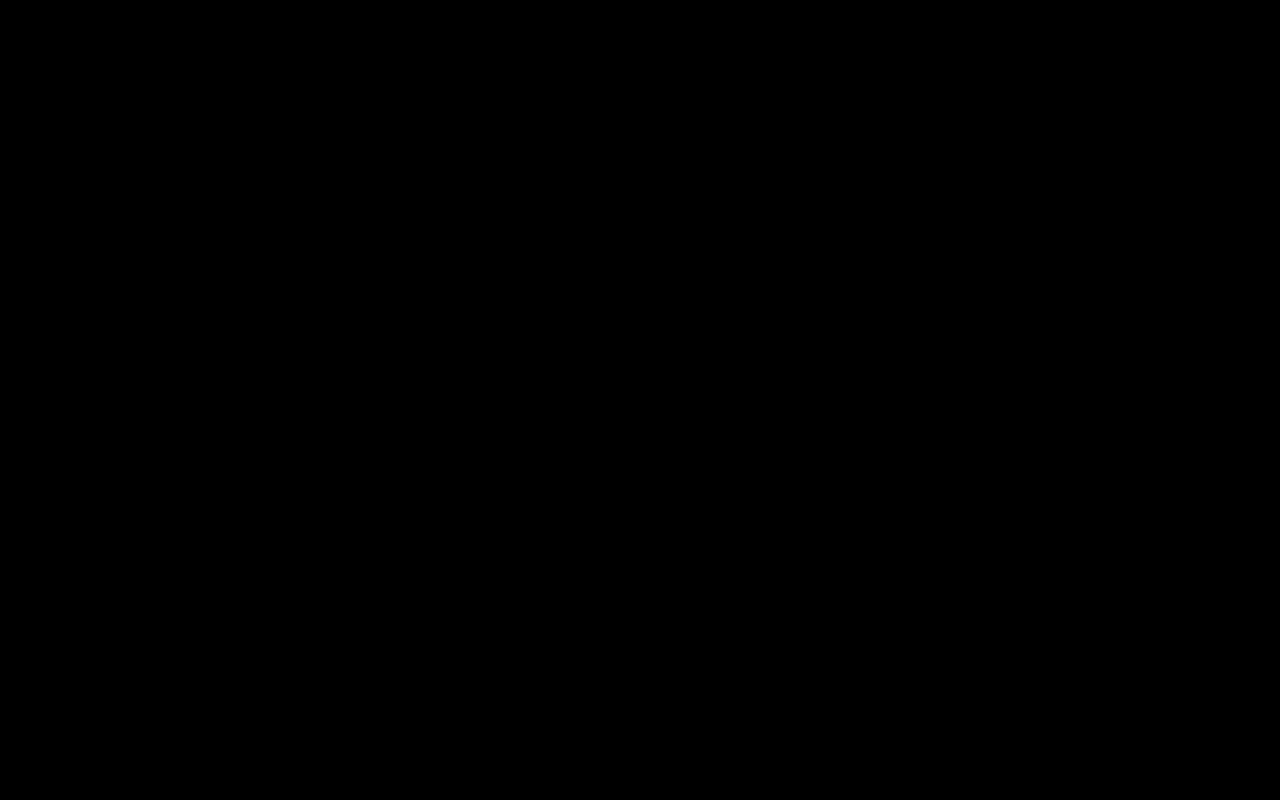
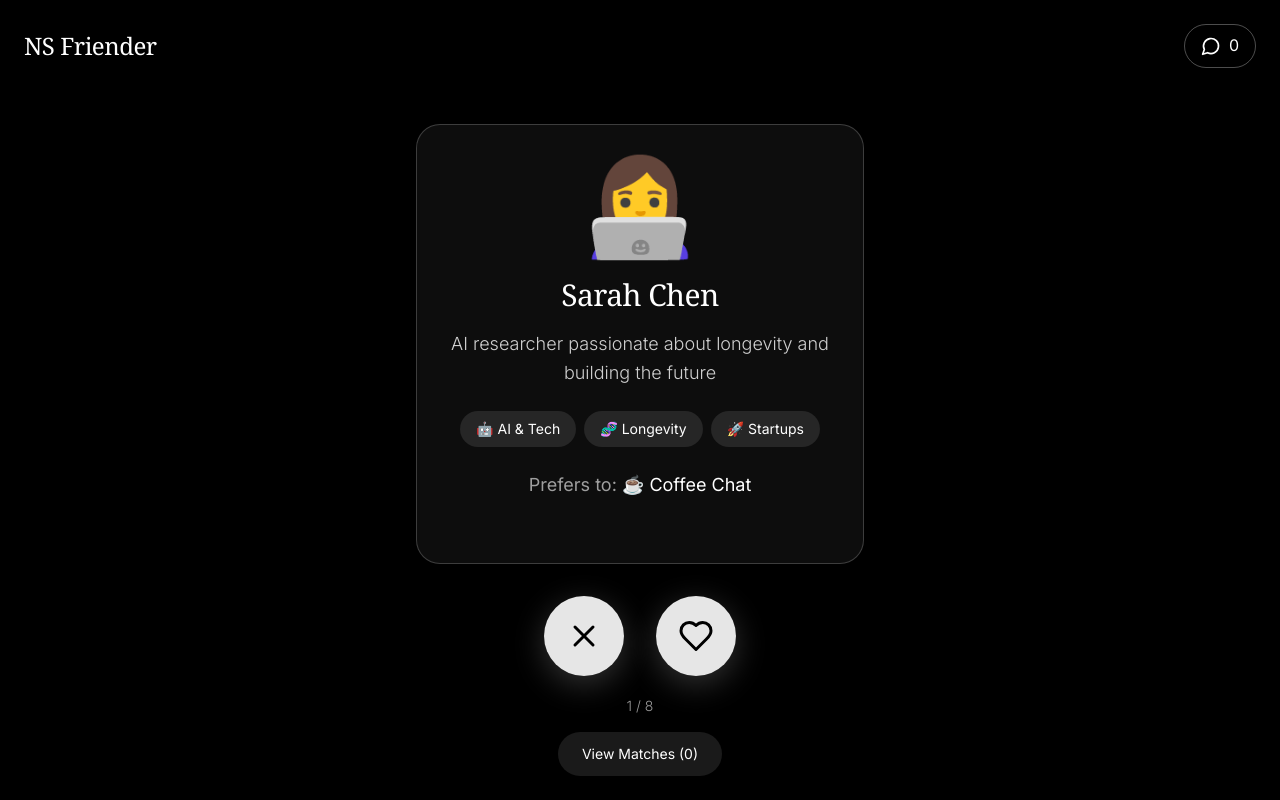
Before and after one commit to merkabaone/ns-challenge, a Next.js app: page /swipe in a window 1280 px wide. Before the commit this address had no page. Built offline with nearby package versions, Linux system fonts and the light colour scheme.

Commit message:
feat: create comprehensive profiles.json system with foolproof app flow

```diff
--- a/app/matches/page.tsx
+++ b/app/matches/page.tsx
@@ -5,32 +5,43 @@ import { useRouter } from 'next/navigation'
 import { ArrowLeft, Mail } from 'lucide-react'
 import '../globals.css'
 
-// Simple match data structure
-interface SimpleMatch {
+interface Profile {
   id: string
   display_name: string
   discord_username: string
+  interests: string[]
+  connection_style: string
+  bio: string
   avatar: string
+  age: number
+  location: string
 }
 
 export default function MatchesPage() {
   const router = useRouter()
-  const [matches, setMatches] = useState<SimpleMatch[]>([])
+  const [matches, setMatches] = useState<Profile[]>([])
   const [copiedId, setCopiedId] = useState<string | null>(null)
+  const [loading, setLoading] = useState(true)
 
-  const loadMatches = useCallback(() => {
-    // Load matches from profile setup
-    const savedMatches = localStorage.getItem('demo_matches')
-    if (savedMatches) {
-      const matchData = JSON.parse(savedMatches)
-      // Convert to simple format
-      const simpleMatches: SimpleMatch[] = matchData.map((m: any) => ({
-        id: m.id,
-        display_name: m.profile.display_name,
-        discord_username: m.profile.discord_username,
-        avatar: m.profile.display_name === 'Sarah Chen' ? '👩‍💻' : '🎧'
-      }))
-      setMatches(simpleMatches)
+  const loadMatches = useCallback(async () => {
+    try {
+      // Load all profiles
+      const response = await fetch('/profiles.json')
+      const allProfiles = await response.json()
+
+      // Get matched profile IDs from localStorage
+      const matchedIds = JSON.parse(localStorage.getItem('matches') || '[]')
+
+      // Filter profiles to only show matches
+      const matchedProfiles = allProfiles.filter((profile: Profile) =>
+        matchedIds.includes(profile.id)
+      )
+
+      setMatches(matchedProfiles)
+    } catch (error) {
+      console.error('Error loading matches:', error)
+    } finally {
+      setLoading(false)
     }
   }, [])
 
@@ -46,6 +57,17 @@ export default function MatchesPage() {
 
   const goBack = () => {
     router.push('/swipe')
+  }
+
+  if (loading) {
+    return (
+      <main className="min-h-screen bg-black text-white flex items-center justify-center">
+        <div className="text-center">
+          <div className="text-4xl mb-4">🔄</div>
+          <p className="text-xl">Loading matches...</p>
+        </div>
+      </main>
+    )
   }
 
   return (
--- a/app/profile/page.tsx
+++ b/app/profile/page.tsx
@@ -35,7 +35,7 @@ export default function ProfileSetup() {
     const profile = {
       id: `user_${Date.now()}`,
       display_name: displayName || 'Demo User',
-      discord_username: discordUsername || 'demo_user_123',
+      discord_username: discordUsername || `user${Date.now()}`,
       interests: [selectedInterest || '🤖 AI & Tech'],
       connection_style: '☕ Coffee Chat',
       created_at: new Date().toISOString(),
@@ -44,25 +44,12 @@ export default function ProfileSetup() {
 
     localStorage.setItem('demo_profile', JSON.stringify(profile))
 
-    // Create demo matches
-    const demoMatches = [
-      {
-        id: 'match_1',
-        profile: {
-          display_name: 'Sarah Chen',
-          discord_username: 'sarahchen#4521'
-        }
-      },
-      {
-        id: 'match_2',
-        profile: {
-          display_name: 'Marcus Rivera',
-          discord_username: 'marcusbeats#7823'
-        }
-      }
-    ]
+    // Create some initial matches (first 2 profiles from our JSON)
+    const initialMatches = ['profile_1', 'profile_2']
+    localStorage.setItem('matches', JSON.stringify(initialMatches))
 
-    localStorage.setItem('demo_matches', JSON.stringify(demoMatches))
+    // Clear any existing swipe progress
+    localStorage.removeItem('liked_profiles')
 
     // Go straight to swipe
     router.push('/swipe')
--- a/app/swipe/page.tsx
+++ b/app/swipe/page.tsx
@@ -5,54 +5,17 @@ import { useRouter } from 'next/navigation'
 import { Heart, X, MessageCircle } from 'lucide-react'
 import '../globals.css'
 
-// Mock profiles for demo
-const DEMO_PROFILES = [
-  {
-    id: '1',
-    display_name: 'Sarah Chen',
-    discord_username: 'sarahchen#4521',
-    interests: ['🤖 AI & Tech', '🚀 Startups', '☕ Coffee Chat'],
-    connection_style: '💡 Brainstorm',
-    bio: 'Building AI tools for creators. Love deep conversations about tech and philosophy over coffee.',
-    avatar: '👩‍💻'
-  },
-  {
-    id: '2',
-    display_name: 'Marcus Rivera',
-    discord_username: 'marcusbeats#7823',
-    interests: ['🔥 The Burn', '🎵 Music & DJs', '🧠 Philosophy'],
-    connection_style: '🏃 Activities',
-    bio: 'DJ and music producer. Always down for adventures and philosophical discussions.',
-    avatar: '🎧'
-  },
-  {
-    id: '3',
-    display_name: 'Emily Zhang',
-    discord_username: 'emilyzhang#9012',
-    interests: ['💰 Crypto', '🍜 Foodie', '🚀 Startups'],
-    connection_style: '🍽️ Grab a Meal',
-    bio: 'Web3 founder exploring the intersection of food and blockchain. Let\'s grab the best ramen in town!',
-    avatar: '🍜'
-  },
-  {
-    id: '4',
-    display_name: 'Alex Thompson',
-    discord_username: 'alexbio#3456',
-    interests: ['🧬 Longevity', '🏃 Activities', '🤖 AI & Tech'],
-    connection_style: '💻 Co-working',
-    bio: 'Biohacker and fitness enthusiast. Building longevity tech and always up for a workout.',
-    avatar: '💪'
-  },
-  {
-    id: '5',
-    display_name: 'Priya Patel',
-    discord_username: 'priyafilms#2345',
-    interests: ['🎬 Filmmaking', '🧠 Philosophy', '☕ Coffee Chat'],
-    connection_style: '🗣️ Deep Talks',
-    bio: 'Documentary filmmaker exploring human stories. Love meaningful conversations.',
-    avatar: '🎬'
+interface Profile {
+  id: string
+  display_name: string
+  discord_username: string
+  interests: string[]
+  connection_style: string
+  bio: string
+  avatar: string
+  age: number
+  location: string
 }
-]
 
 export default function SwipePage() {
   const router = useRouter()
@@ -61,24 +24,51 @@ export default function SwipePage() {
   const [matches, setMatches] = useState<string[]>([])
   const [showMatch, setShowMatch] = useState(false)
   const [userProfile, setUserProfile] = useState<any>(null)
+  const [profiles, setProfiles] = useState<Profile[]>([])
+  const [loading, setLoading] = useState(true)
 
   useEffect(() => {
-    // Get user profile
+    const loadData = async () => {
+      try {
+        // Load profiles from JSON file
+        const response = await fetch('/profiles.json')
+        const profilesData = await response.json()
+        setProfiles(profilesData)
+
+        // Get user profile - create default if none exists
         const profile = localStorage.getItem('demo_profile')
         if (!profile) {
-      router.push('/')
-      return
+          // Create a default profile so user can still use the app
+          const defaultProfile = {
+            id: `user_${Date.now()}`,
+            display_name: 'Demo User',
+            discord_username: `user${Date.now()}`,
+            interests: ['🤖 AI & Tech'],
+            connection_style: '☕ Coffee Chat',
+            created_at: new Date().toISOString()
           }
+          localStorage.setItem('demo_profile', JSON.stringify(defaultProfile))
+          setUserProfile(defaultProfile)
+        } else {
           setUserProfile(JSON.parse(profile))
+        }
 
         // Load existing likes and matches
         const savedLikes = localStorage.getItem('liked_profiles')
         const savedMatches = localStorage.getItem('matches')
         if (savedLikes) setLikedProfiles(JSON.parse(savedLikes))
         if (savedMatches) setMatches(JSON.parse(savedMatches))
+      } catch (error) {
+        console.error('Error loading profiles:', error)
+      } finally {
+        setLoading(false)
+      }
+    }
+
+    loadData()
   }, [router])
 
-  const currentProfile = DEMO_PROFILES[currentIndex]
+  const currentProfile = profiles[currentIndex]
 
   const handleSwipe = (isLike: boolean) => {
     if (!currentProfile) return
@@ -99,7 +89,7 @@ export default function SwipePage() {
     }
 
     // Move to next profile
-    if (currentIndex < DEMO_PROFILES.length - 1) {
+    if (currentIndex < profiles.length - 1) {
       setCurrentIndex(currentIndex + 1)
     }
   }
@@ -108,11 +98,22 @@ export default function SwipePage() {
     router.push('/matches')
   }
 
+  if (loading) {
+    return (
+      <main className="min-h-screen bg-black text-white flex items-center justify-center">
+        <div className="text-center">
+          <div className="text-4xl mb-4">🔄</div>
+          <p className="text-xl">Loading profiles...</p>
+        </div>
+      </main>
+    )
+  }
+
   if (!userProfile || !currentProfile) {
     return null
   }
 
-  if (currentIndex >= DEMO_PROFILES.length) {
+  if (currentIndex >= profiles.length) {
     return (
       <main className="min-h-screen bg-black text-white flex items-center justify-center">
         <div className="text-center px-6">
@@ -219,7 +220,7 @@ export default function SwipePage() {
       <div className="absolute bottom-6 left-6 right-6">
         <div className="text-center mb-4">
           <p className="text-sm opacity-60">
-            {currentIndex + 1} / {DEMO_PROFILES.length}
+            {currentIndex + 1} / {profiles.length}
           </p>
         </div>
         <div className="flex justify-center">
--- /dev/null
+++ b/public/profiles.json
@@ -0,0 +1,90 @@
+[
+  {
+    "id": "profile_1",
+    "display_name": "Sarah Chen",
+    "discord_username": "sarahchen#4521",
+    "interests": ["🤖 AI & Tech", "🧬 Longevity", "🚀 Startups"],
+    "connection_style": "☕ Coffee Chat",
+    "bio": "AI researcher passionate about longevity and building the future",
+    "avatar": "👩‍💻",
+    "age": 28,
+    "location": "San Francisco"
+  },
+  {
+    "id": "profile_2",
+    "display_name": "Marcus Rivera",
+    "discord_username": "marcusbeats#7823",
+    "interests": ["🎵 Music & DJs", "💰 Crypto", "🃏 Game Nights"],
+    "connection_style": "🎮 Gaming Sessions",
+    "bio": "DJ and crypto enthusiast. Love hosting game nights and making beats",
+    "avatar": "🎧",
+    "age": 25,
+    "location": "Austin"
+  },
+  {
+    "id": "profile_3",
+    "display_name": "Elena Kozlov",
+    "discord_username": "elenakoz#2456",
+    "interests": ["🎬 Filmmaking", "🧠 Philosophy", "🔥 The Burn"],
+    "connection_style": "🎭 Creative Projects",
+    "bio": "Filmmaker exploring the intersection of technology and human experience",
+    "avatar": "🎬",
+    "age": 30,
+    "location": "Berlin"
+  },
+  {
+    "id": "profile_4",
+    "display_name": "Alex Kim",
+    "discord_username": "alexkim#9876",
+    "interests": ["🤖 AI & Tech", "🍜 Foodie", "💰 Crypto"],
+    "connection_style": "🍽️ Dinner Meetups",
+    "bio": "Tech entrepreneur who loves trying new restaurants and discussing AI",
+    "avatar": "🍜",
+    "age": 32,
+    "location": "New York"
+  },
+  {
+    "id": "profile_5",
+    "display_name": "Maya Patel",
+    "discord_username": "mayap#3344",
+    "interests": ["🧬 Longevity", "🧠 Philosophy", "🚀 Startups"],
+    "connection_style": "🚶‍♀️ Walking Meetings",
+    "bio": "Longevity researcher fascinated by the philosophical implications of extended life",
+    "avatar": "🧬",
+    "age": 27,
+    "location": "Boston"
+  },
+  {
+    "id": "profile_6",
+    "display_name": "Jordan Blake",
+    "discord_username": "jordanb#5577",
+    "interests": ["🎵 Music & DJs", "🎬 Filmmaking", "🔥 The Burn"],
+    "connection_style": "🎨 Art & Culture",
+    "bio": "Music producer and filmmaker creating immersive audiovisual experiences",
+    "avatar": "🎨",
+    "age": 29,
+    "location": "Los Angeles"
+  },
+  {
+    "id": "profile_7",
+    "display_name": "Zara Ahmed",
+    "discord_username": "zaraa#1122",
+    "interests": ["💰 Crypto", "🚀 Startups", "🃏 Game Nights"],
+    "connection_style": "☕ Coffee Chat",
+    "bio": "Crypto investor and startup advisor. Love strategic board games",
+    "avatar": "💎",
+    "age": 26,
+    "location": "Miami"
+  },
+  {
+    "id": "profile_8",
+    "display_name": "Ryan Cooper",
+    "discord_username": "ryanc#6688",
+    "interests": ["🍜 Foodie", "🧠 Philosophy", "🎮 Gaming"],
+    "connection_style": "🍽️ Dinner Meetups",
+    "bio": "Chef and philosopher exploring the culture of food and gaming",
+    "avatar": "👨‍🍳",
+    "age": 31,
+    "location": "Portland"
+  }
+]
```
Lines whose indentation alone changed are shown as unchanged.
